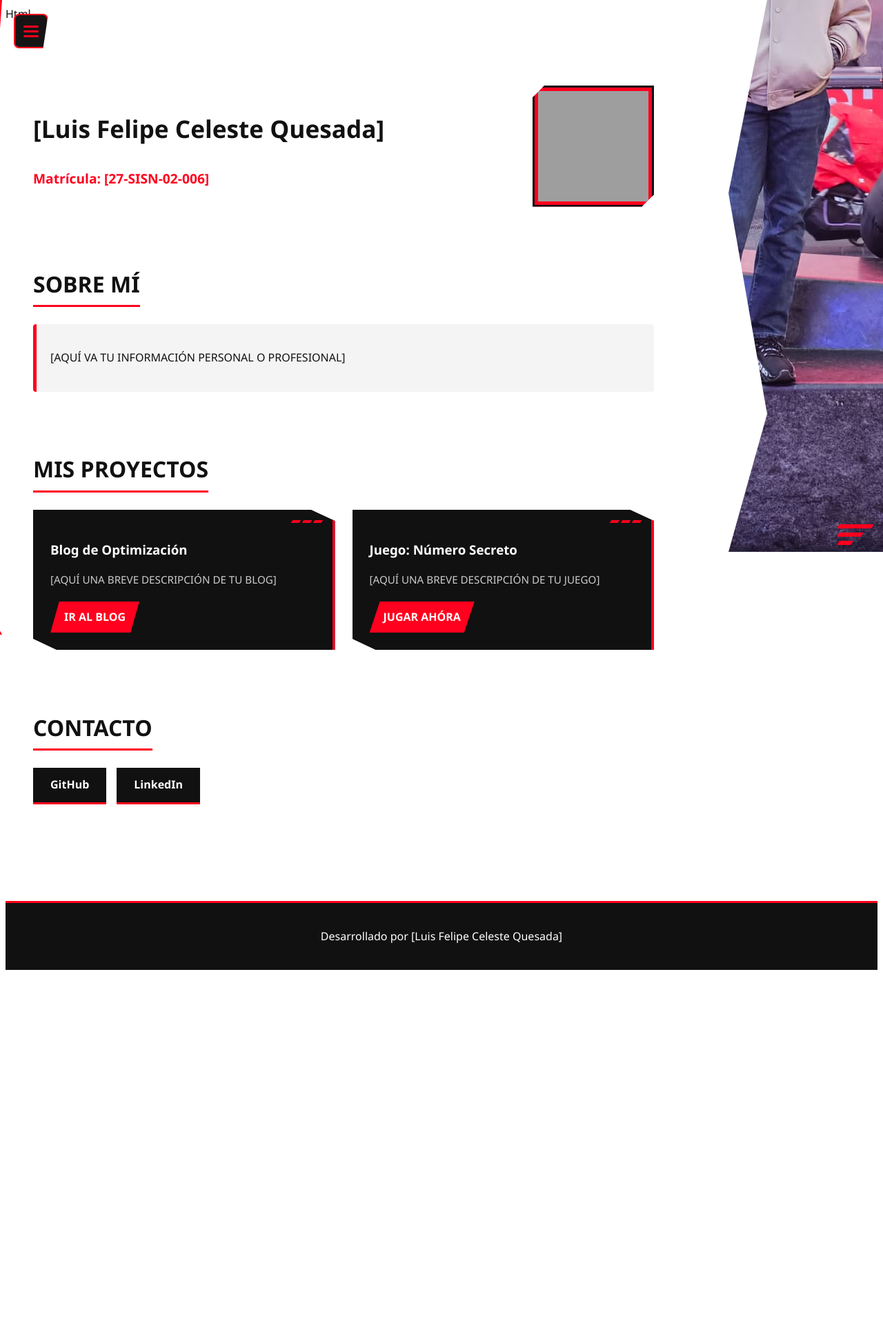
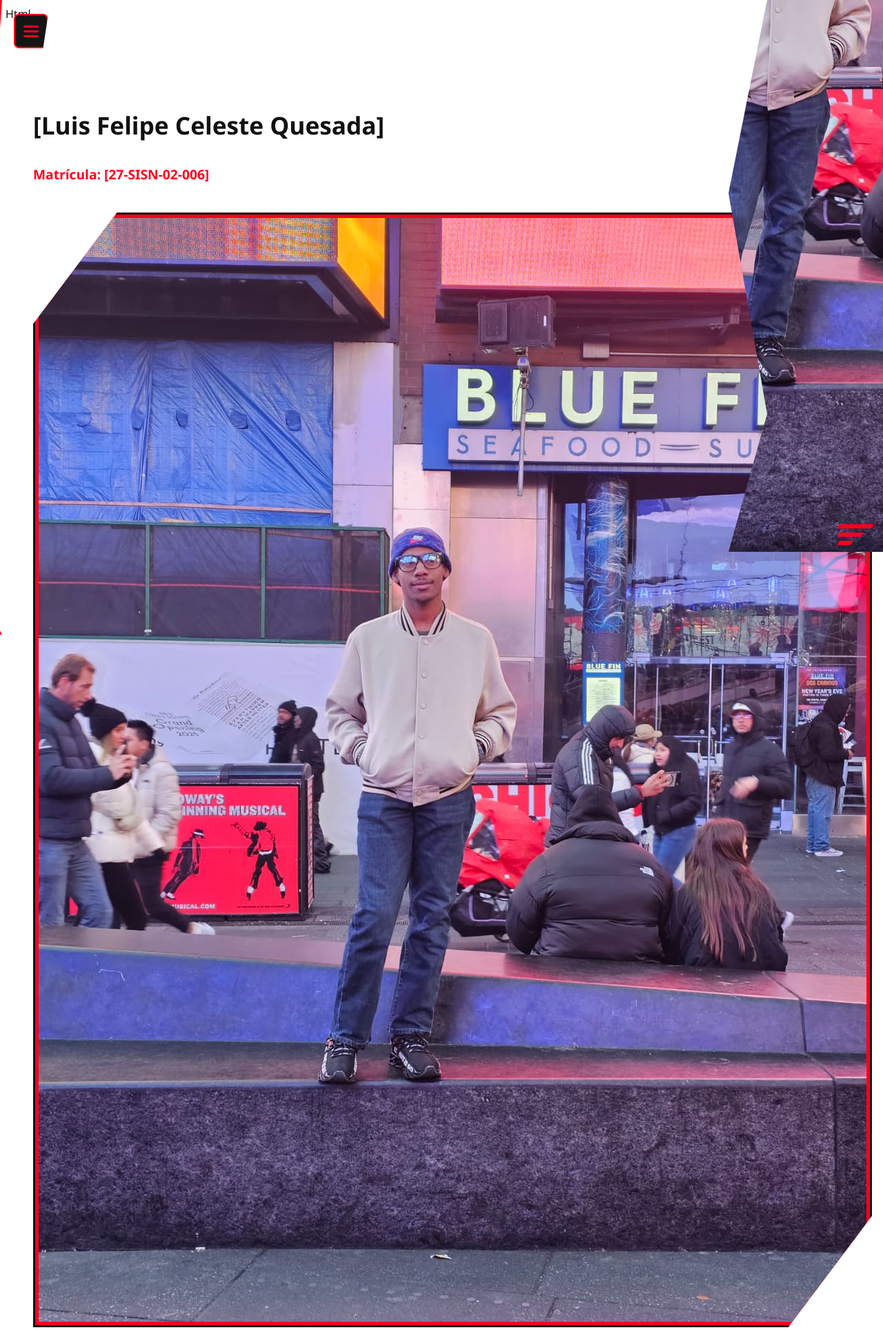
Before and after one commit to jennifer02-r/proyecto_final, a Flask app: page /integrante4 in a window 1280 px wide. Shown: the top 1928 px of the page at 69% size. Before the commit the page ends 1406 px from the top, so only its background shows below. Run offline with Flask 3, Linux system fonts and the light colour scheme; grey boxes are pictures that could not be loaded.

Commit message:
Mensaje de los cambios

```diff
--- a/templates/pagina4.html
+++ b/templates/pagina4.html
@@ -71,7 +71,7 @@ Html
         </div>
         <div class="profile-frame">
           <!-- Reemplaza "foto.jpg" por tu fotografía personal -->
-          <img src="foto.jpg" alt="Fotografía Personal" class="profile-img">
+         <img src="{{ url_for('static', filename='imagenes/integrante4.jpeg') }}" alt="Fotografía personal">
         </div>
       </div>
     </section>
```
